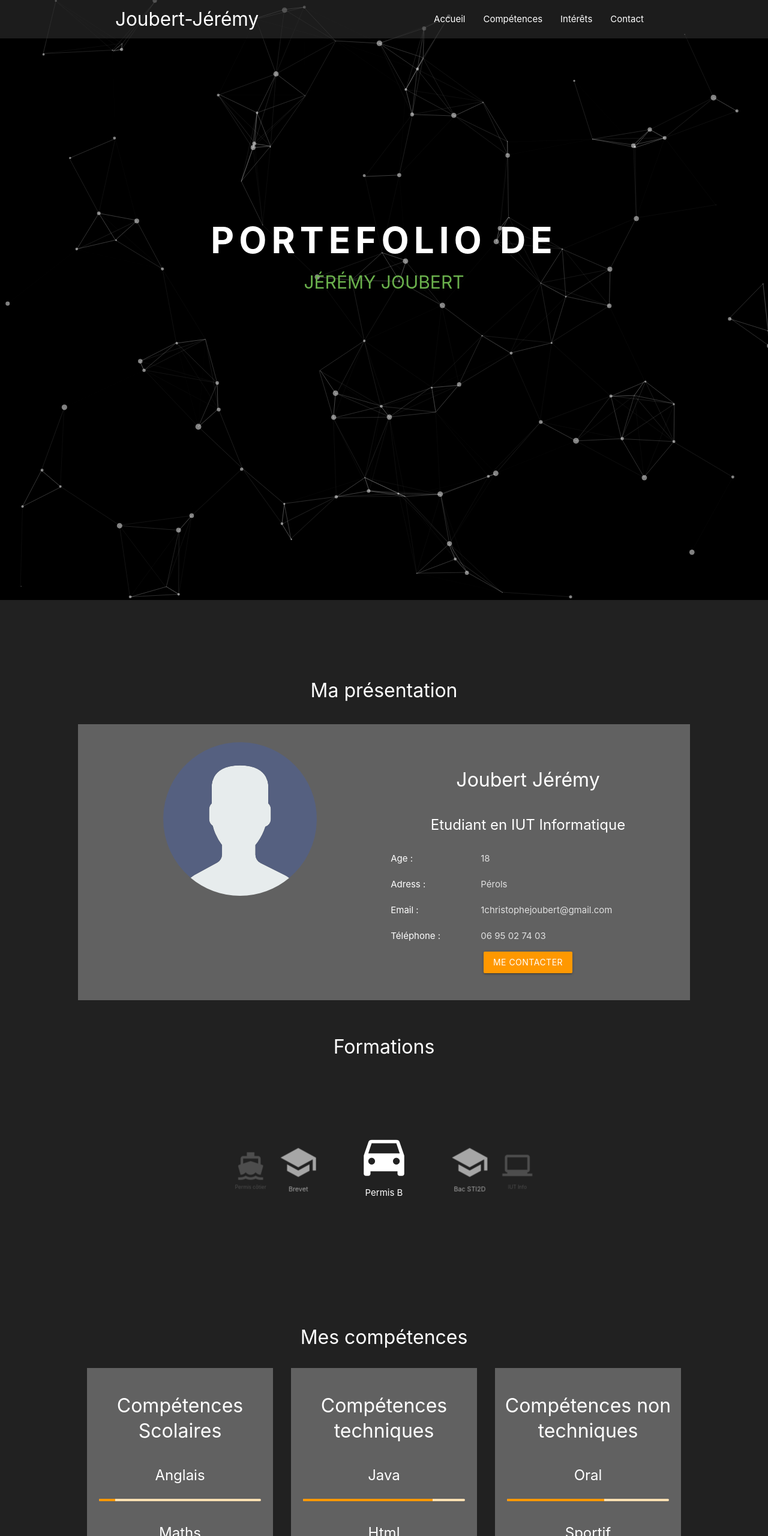
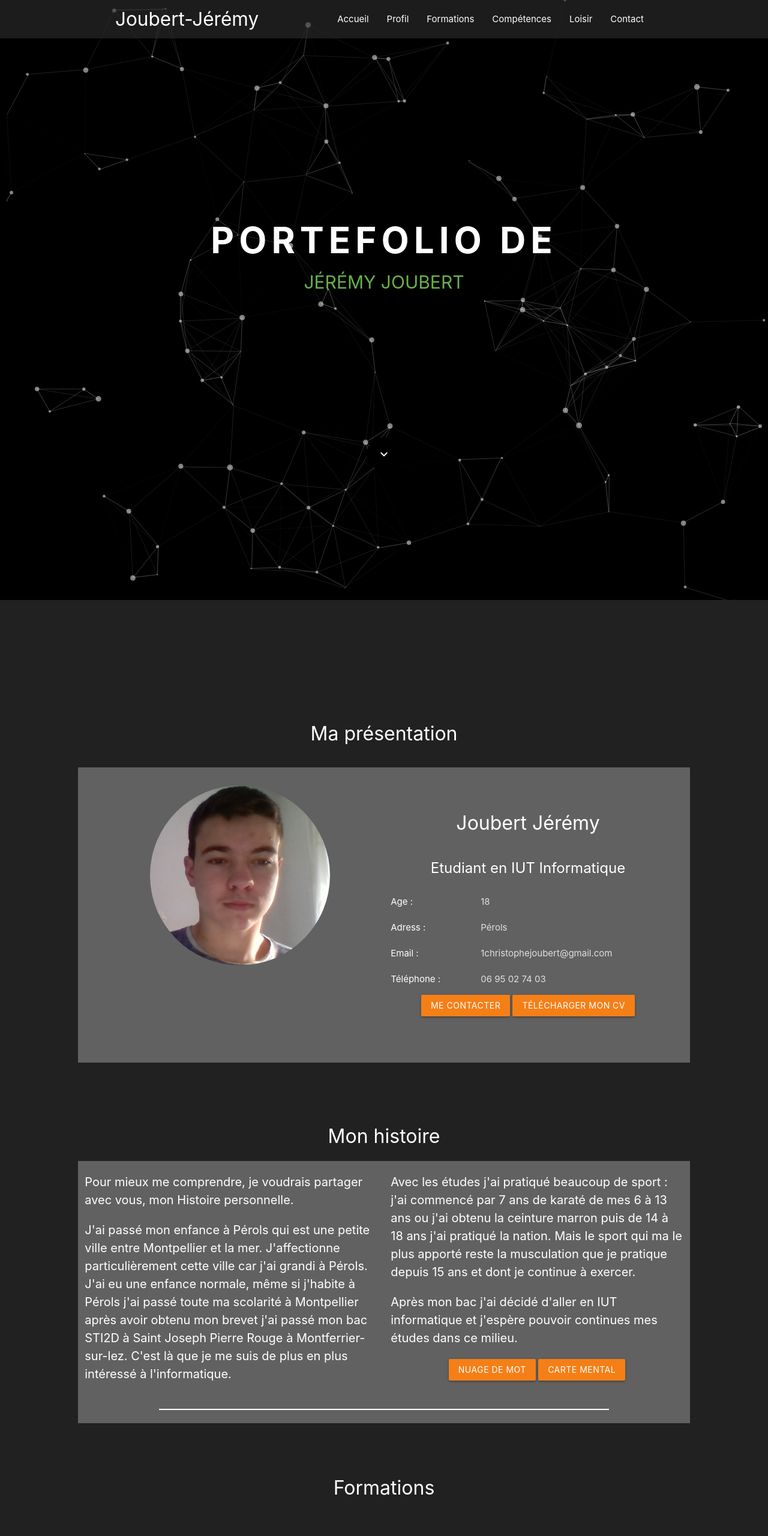
Before and after one commit to jeremy-joubert/Portefolio, a plain HTML site: page index.html in a window 1280 px wide. Shown: the top 2560 px of the page at 60% size. Drawn offline with nearby package versions, Linux system fonts and the light colour scheme; some icons are missing.

Commit message:
Add files via upload
hugguui

```diff
--- a/css/index.css
+++ b/css/index.css
@@ -139,7 +139,58 @@ h2 {
   padding-right: 30px;
 }
 
+#photoposition{
+  margin-top: 30px;
+}
+
 
 .carousel-text{
   color: white;
 }
+
+.container4{
+  background-color: #616161;
+  width: 100%;
+}
+
+#histoire1{
+  text-align: left;
+  color: white;
+  font-size: 20px;
+}
+
+#histoire2{
+  text-align: left;
+  color: white;
+  font-size: 20px;
+}
+
+#trait{
+  margin-bottom: 15px;
+  margin-top: 15px;
+}
+
+#photo{
+  display: none;
+}
+
+#photo1{
+  display: none;
+}
+
+#superbotton{
+  text-align: center;
+  position: absolute;
+  bottom: 0;
+  width: 100%;
+}
+
+#sbooton{
+  background-color: black !important;
+}
+
+.profil{
+  border-radius: 50%;
+  width: 300px;
+  height: 300px;
+}
--- a/index.html
+++ b/index.html
@@ -26,8 +26,10 @@
         <a class="brand-logo">Joubert-Jérémy</a>
       <ul class="right right hide-on-med-and-down">
         <li><a href="./index.html">Accueil</a></li>
+        <li><a href="#presentationmenu">Profil</a></li>
+        <li><a href="#formation">Formations</a></li>
         <li><a href="#competence">Compétences</a></li>
-        <li><a href="#loisir">Intérêts</a></li>
+        <li><a href="#loisir">Loisir</a></li>
         <li><a href="#contacte">Contact</a></li>
       </ul>
     </div>
@@ -35,25 +37,31 @@
       <ul id="sidenav" class="sidenav grey darken-3">
         <li><img src="./images/logo.png"></li>
         <li><a href="./index.html" class="white-text">Accueil</a></li>
-        <li><a href="./competences.html" class="white-text">Compétences</a></li>
-        <li><a href="./interets.html" class="white-text">Intérêts</a></li>
-        <li><a href="./contanct.html" class="white-text">Contact</a></li>
+        <li><a href="#presentationmenu" class="white-text">Profil</a></li>
+        <li><a href="#formation" class="white-text">Formations</a></li>
+        <li><a href="#competence" class="white-text">Compétences</a></li>
+        <li><a href="#loisir" class="white-text">Loisir</a></li>
+        <li><a href="#contacte" class="white-text">Contact</a></li>
       </ul>
 
       <div class="container">
         <span class="titre1">Portefolio de</span>
         <span class="titre2">Jérémy Joubert</span>
       </div>
+      <ul id="superbotton">
+        <li><a href="#profilhistoirer" class="btn-floating btn-large waves-effect waves-light red" id="sbooton"><i class="material-icons large">keyboard_arrow_down</i></a></li>
+      </ul>
 	</header>
 
   <main>
     <!--Présentation-->
-      <div class="container1">
+    <div class="section scrollspy" id="profilhistoirer">
+      <div class="container1 section scrollspy" id="presentationmenu">
         <h1>Ma présentation</h1>
         <div class="row">
           <div class="presentation col s12" id="porte">
             <div class="col l6 m12 s12 center">
-              <img class="profil" src="./images/profil.png">
+              <img class="profil" src="./images/profil.jpg">
               <div class="icons">
                 <div class="col s3"><a href="#" class="pure-button button-socicon"><span class="socicon socicon-facebook grey-text text-light-1"></span></a></div>
                 <div class="col s3"><a href="#" class="pure-button button-socicon"><span class="socicon socicon-twitter grey-text text-light-1"></span></a></div>
@@ -70,7 +78,10 @@
                   <li class="title"><span class="profile-title">Adress :</span><span class="profile-desc">Pérols</span></li>
                   <li class="title"><span class="profile-title">Email :</span><span class="profile-desc">1christophejoubert@gmail.com</span></li>
                   <li class="title"><span class="profile-title">Téléphone :</span><span class="profile-desc">06 95 02 74 03</span></li>
-                  <li class="bouton center"><a class="waves-effect waves-red  orange btn" href="./contanct.html">Me contacter</a></li>
+                  <li class="bouton center">
+                    <a class="waves-effect waves-red  yellow darken-4 btn" href="#contacte">Me contacter</a>
+                    <a class="waves-effect waves-red  yellow darken-4 btn" href="./CV jeremy Joubert.pdf">Télécharger mon CV</a>
+                  </li>
                 </ul>
               </div>
             </div>
@@ -78,19 +89,48 @@
         </div>
       </div>
 
+    <!--histoire-->
+    <h1>Mon histoire</h1>
+    <div class="container4">
+      <div class="row">
+        <div class="col l6 s12" id="histoire1">
+          <p>Pour mieux me comprendre, je voudrais partager avec vous, mon Histoire personnelle.</p>
+          <p>J'ai passé mon enfance à Pérols qui est une petite ville entre Montpellier et la mer. J'affectionne particulièrement cette ville car j'ai grandi à Pérols. J'ai eu une enfance normale, même si j'habite à Pérols j'ai passé toute ma scolarité à Montpellier après avoir obtenu mon brevet j'ai passé mon bac STI2D à Saint Joseph Pierre Rouge à Montferrier-sur-lez. C'est là que je me suis de plus en plus intéressé à l'informatique.</p>
+        </div>
+        <div class="col l6 s12" id="histoire2">
+          <p>Avec les études j'ai pratiqué beaucoup de sport : j'ai commencé par 7 ans de karaté de mes 6 à 13 ans ou j'ai obtenu la ceinture marron puis de 14 à 18 ans j'ai pratiqué la nation. Mais le sport qui ma le plus apporté reste la musculation que je pratique depuis 15 ans et dont je continue à exercer.</p>
+          <p>Après mon bac j'ai décidé d'aller en IUT informatique et j'espère pouvoir continues mes études dans ce milieu.</p>
+        </div>
+        <div class="bouton l6">
+          <a href="./images/S1-JOUBERT-Jérémy-NuageDeMots.png" class="waves-effect waves-red  yellow darken-4 btn" id="nuage">Nuage de mot</a>
+          <a href="./images/S1-JOUBERT-Jérémy-CarteMental.jpg" class="waves-effect waves-red  yellow darken-4 btn" id="cartemental">Carte mental</a>
+        </div>
+        <div class="col s12" id="trait"><hr width="75%" color="white"></div>
+      </div>
+    </div>
+  </div>
+
+    <!--
+    <img id="photo" src="./images/S1-JOUBERT-Jérémy-NuageDeMots.png">
+    <img id="photo1" src="./images/S1-JOUBERT-Jérémy-CarteMental.jpg">
+    <--
+
     <!--Formation-->
+  <div class="scrollspy" id="formation">
     <h1>Formations</h1>
-  <div class="carousel" id="formation">
+    <div class="carousel">
       <a class="carousel-item" href="#one!"><ul><li><i class="large material-icons white-text">directions_car</i></li><li><span class="carousel-text">Permis B</span></li></ul></a>
       <a class="carousel-item" href="#two!"><ul><li><i class="large material-icons white-text">school</i></li><li><span class="carousel-text">Bac STI2D</span></li></ul></a>
       <a class="carousel-item" href="#three!"><ul><li><i class="large material-icons white-text">laptop_windows</i></li><li><span class="carousel-text">IUT Info</span></li></ul></a>
       <a class="carousel-item" href="#four!"><ul><li><i class="large material-icons white-text">directions_boat</i></li><li><span class="carousel-text">Permis côtier</span></li></ul></a>
       <a class="carousel-item" href="#five!"><ul><li><i class="large material-icons white-text">school</i></li><li><span class="carousel-text">Brevet</span></li></ul></a>
     </div>
+  </div>
   <!--Compétence-->
 
+  <div class="section scrollspy" id="competence">
   <h1 class="grand_titre">Mes compétences</h1>
-  <div class="row1" id="competence">
+  <div class="row1">
 
     <div class="presentation">
       <h1>Compétences Scolaires</h1>
@@ -165,10 +205,11 @@
       </div>
     </div>
   </div>
+  </div>
 
 
   <!--loisir-->
-    <div class="row" id="loisir">
+    <div class="row section scrollspy" id="loisir">
       <h1 class="grand_titre">Mes loisir</h1>
       <div class="col s12 m6 l4">
       <div class="card">
@@ -177,8 +218,7 @@
           <span class="card-title">Musculation</span>
         </div>
         <div class="card-content">
-          <p>I am a very simple card. I am good at containing small bits of information.
-          I am convenient because I require little markup to use effectively.</p>
+          <p>Je pratique la musculation depuis mes 15 ans, j'ai voulu commencer ce sport pour me sentir mieux physiquement mais sa ma apport également confiance en moi.</p>
         </div>
       </div>
       </div>
@@ -190,8 +230,7 @@
           <span class="card-title">Programmation</span>
         </div>
         <div class="card-content">
-          <p>I am a very simple card. I am good at containing small bits of information.
-          I am convenient because I require little markup to use effectively.</p>
+          <p>J'ai découvert la programmation en jouant à des jeux vidéo comme Minecraft mais avec mes études j'ai de plus en plus aimé la programmation.</p>
         </div>
       </div>
       </div>
@@ -203,8 +242,7 @@
           <span class="card-title">Voyager</span>
         </div>
         <div class="card-content">
-          <p>I am a very simple card. I am good at containing small bits of information.
-          I am convenient because I require little markup to use effectively.</p>
+          <p>Depuis petit j'ai eu la chance d'avoir des parents qui aime voyager cela m'a permis de découvrir de nombreux pays(Mexique, Guadeloupe, Île Maurice et le Canada). </p>
         </div>
       </div>
     </div>
@@ -213,12 +251,12 @@
 
 
   <!--me contacter-->
-  <div>
+  <div class="section scrollspy" id="contacte">
   <h1 class="grand_titre">Me contacter</h1>
-  <div class="card1" id="contacte">
+  <div class="card1">
       <div class="card-content center">
         <div class="row">
-          <form class="col s12">
+          <form class="col l6 s12">
             <div class="row">
               <div class="input-field col s6">
                 <input id="first_name" type="text" class="validate">
@@ -242,28 +280,15 @@
               </div>
             </div>
           </form>
+          <div class="col l6 s12" id="photoposition">
+            <iframe src="https://www.google.com/maps/embed?pb=!1m18!1m12!1m3!1d2890.8374886844986!2d3.9445944511697033!3d43.568269279021884!2m3!1f0!2f0!3f0!3m2!1i1024!2i768!4f13.1!3m3!1m2!1s0x12b6bad566cad0e7%3A0x4a76360865e25359!2sJoubert+et+Fils!5e0!3m2!1sfr!2sfr!4v1558020845333!5m2!1sfr!2sfr" width="400" height="400" frameborder="0" style="border:0" allowfullscreen></iframe>
           </div>
-        <a class="waves-effect waves-red  orange btn ">Envoyer</a>
+        </div>
+        <a class="waves-effect waves-red  orange btn" id="Envoyer">Envoyer<i class="material-icons right">send</i></a>
       </div>
     </div>
   </div>
   </main>
-
-
-
-  <!-- scrip-->
-	<script src="https://ajax.googleapis.com/ajax/libs/jquery/3.3.1/jquery.min.js"></script>
-  <script src="https://cdnjs.cloudflare.com/ajax/libs/materialize/1.0.0/js/materialize.min.js"></script>
-  <script>
-      $(document).ready(function(){
-        $('.sidenav').sidenav();
-      });
-  </script>
-
-  <!--particles js file-->
-  <script type="text/javascript" src="js/carrousel.js"></script>
-  <script type="text/javascript" src="js/particles.min.js"></script>
-  <script type="text/javascript" src="js/app.js"></script>
 
   <footer class="page-footer">
           <div class="container">
@@ -277,10 +302,69 @@
           <div class="footer-copyright">
             <div class="container">
             © 2018 Copyright
-            <a class="grey-text text-lighten-4 right" href="#!">Me contacter</a>
+            <a class="grey-text text-lighten-4 right" href="#!">Me contacter<i class="material-icons right">send</i></a>
             </div>
           </div>
   </footer>
+
+
+
+  <!-- scrip-->
+	<script src="https://ajax.googleapis.com/ajax/libs/jquery/3.3.1/jquery.min.js"></script>
+  <script src="https://cdnjs.cloudflare.com/ajax/libs/materialize/1.0.0/js/materialize.min.js"></script>
+  <script>
+      $(document).ready(function(){
+        $('.sidenav').sidenav();
+      });
+  </script>
+
+  <!--Photo
+  <script>
+  $(document).ready(function(){
+    $( "#nuage" ).click(function() {
+      $("#photo").css("display","block");
+      alert("click sur le bouton nuage de mot pour fermer");
+      $( "#nuage" ).click(function() {
+        $("#photo").css("display","none");
+      });
+    });
+  });
+  </script>
+
+  <script>
+  $(document).ready(function(){
+    $( "#cartemental" ).click(function() {
+      $("#photo1").css("display","block");
+      alert("click sur le bouton carte mental pour fermer");
+      $( "#cartemental" ).click(function() {
+        $("#photo1").css("display","none");
+      });
+    });
+  });
+  </script>
+-->
+
+  <!--envoi-->
+  <script>
+    $(document).ready(function(){
+      $( "#Envoyer" ).click(function() {
+        alert("Message envoyer")
+      });
+    });
+  </script>
+
+  <!--scrollSpy -->
+  <script>
+    $(document).ready(function(){
+    $('.scrollspy').scrollSpy();
+  });
+  </script>
+
+  <!--particles js file-->
+  <script type="text/javascript" src="js/carrousel.js"></script>
+  <script type="text/javascript" src="js/particles.min.js"></script>
+  <script type="text/javascript" src="js/app.js"></script>
+
 </body>
 
 </html>
--- a/js/app.js
+++ b/js/app.js
@@ -130,4 +130,5 @@ particlesJS('particles-js',
     }
   }
 
+
 );
```
Also changed, not shown: images/S1-JOUBERT-Jérémy-CarteMental.jpg (added), images/S1-JOUBERT-Jérémy-NuageDeMots.png (added), images/keyboard_arrow_down.png (added), images/profil.jpg (added), 1 other file. Lines whose indentation alone changed are shown as unchanged.
